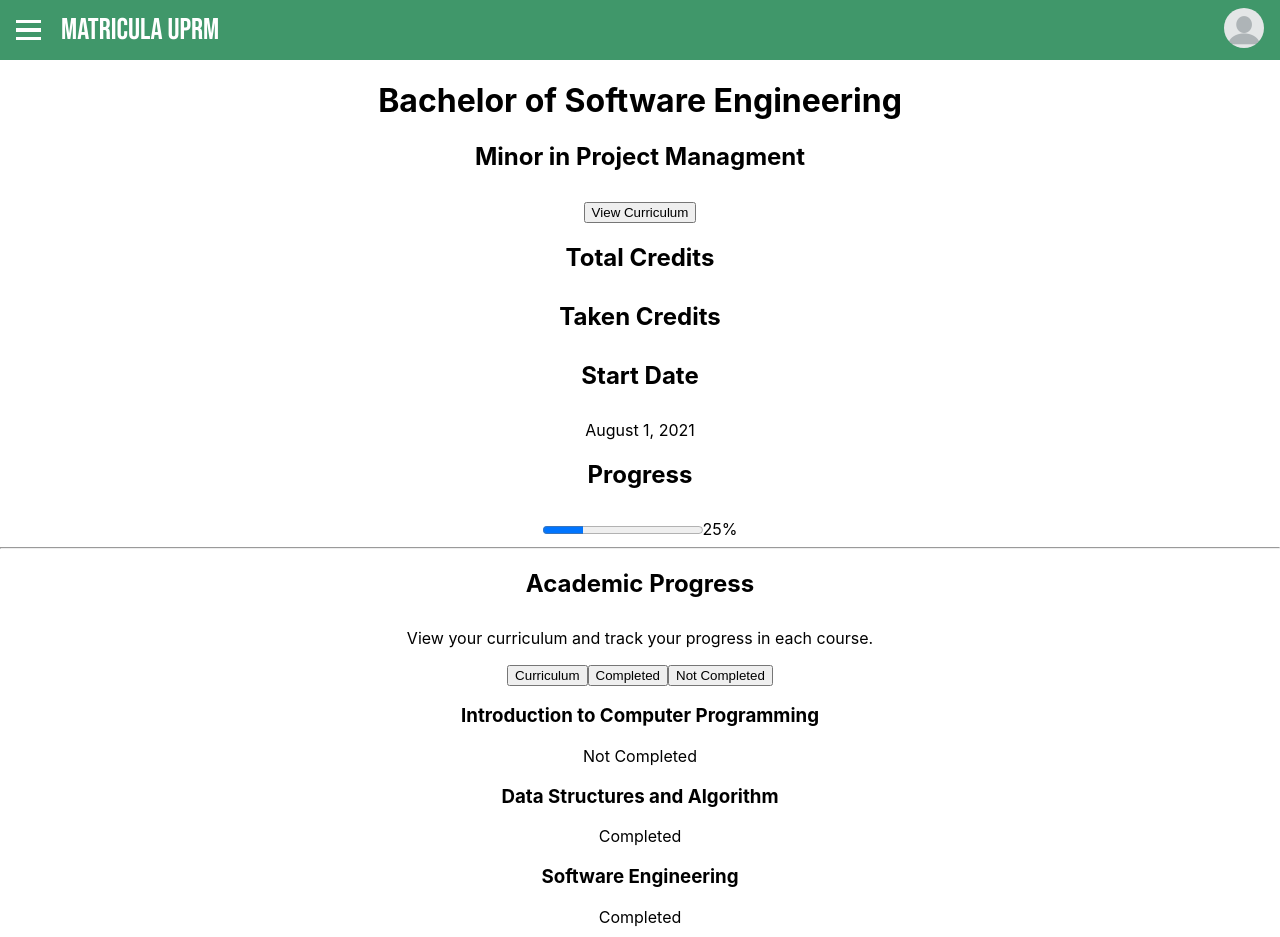
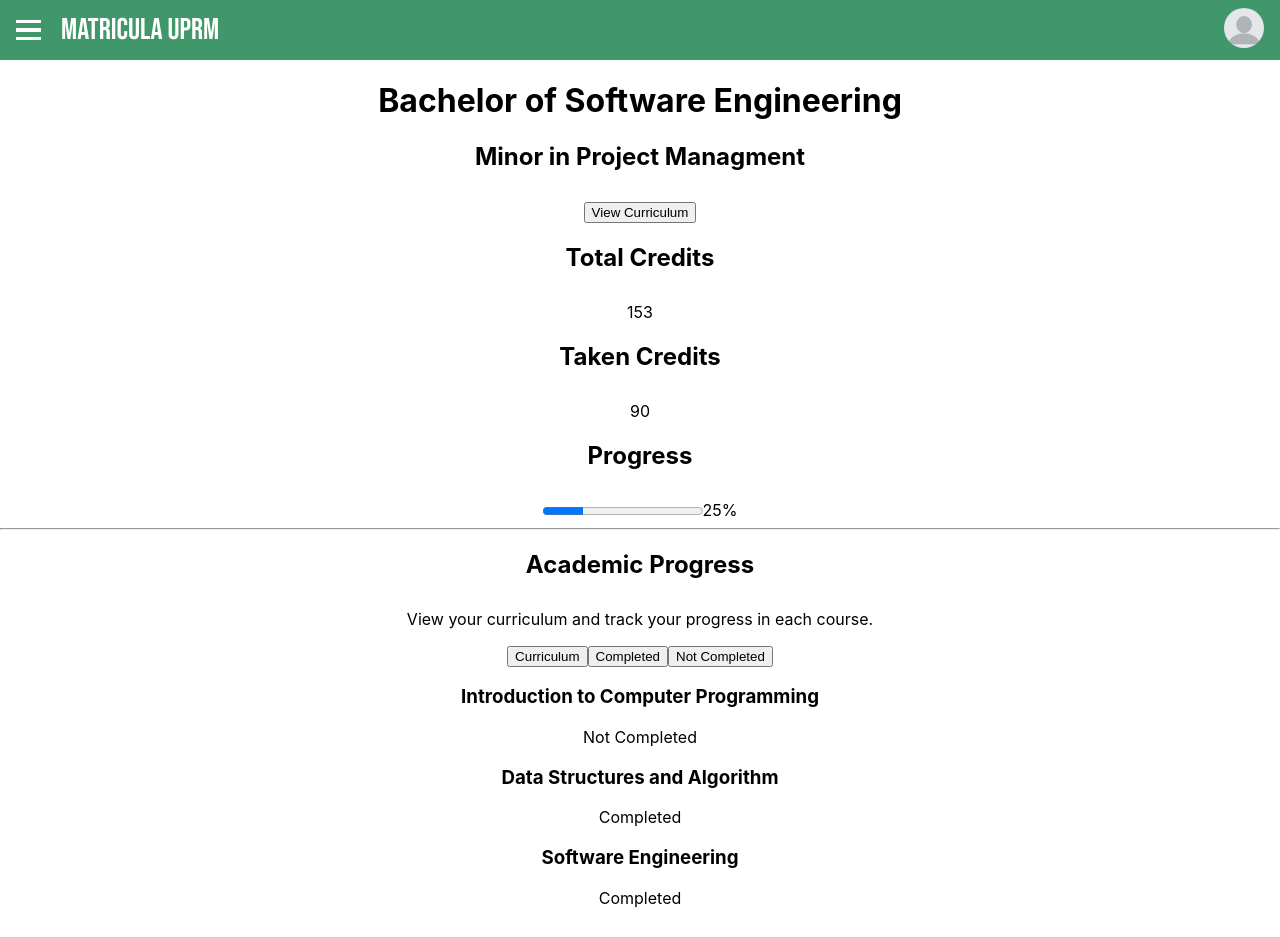
Before and after one commit to uprm-inso4101-2023-2024-s2/semester-project-studentenrollmentsystem, a React (Create React App) app: page /academic-progress in a window 1280 px wide. Built offline with nearby package versions, Linux system fonts and the light colour scheme.

Commit message:
fix the order of total crs and remaining

```diff
--- a/src/pages/AcademicProgress.js
+++ b/src/pages/AcademicProgress.js
@@ -9,7 +9,8 @@ export default function AcademicProgress() {
   const progressData = {
     program: "Software Engineering",
     minor: "Project Managment",
-    creditsCompleted: 90,
+    completedCredits: 90,
+    totalCredits: 153,
     progress: 25,
     startDate: "August 1, 2021",
     courses: [
@@ -33,22 +34,16 @@ export default function AcademicProgress() {
         {/*later deal with the case when the student doesnt have any major */}
           <h2>Minor in {progressData.minor}</h2>
           <button onClick={() => window.location.href = 'https://www.uprm.edu/cse/wp-content/uploads/sites/153/2022/07/Curriculum_INSO_BS-2.pdf'}> View Curriculum</button>
-
         </div>
 
         <div className="152">
           <h2>Total Credits</h2>
-          <p>{progressData.status}</p>
+          <p>{progressData.totalCredits}</p>
         </div>
 
         <div className="credits">
           <h2>Taken Credits</h2>
-          <p>{progressData.credits}</p>
-        </div>
-
-        <div className="start-date">
-          <h2>Start Date</h2>
-          <p>{progressData.startDate}</p>
+          <p>{progressData.completedCredits}</p>
         </div>
 
         <div className="progress">
```
